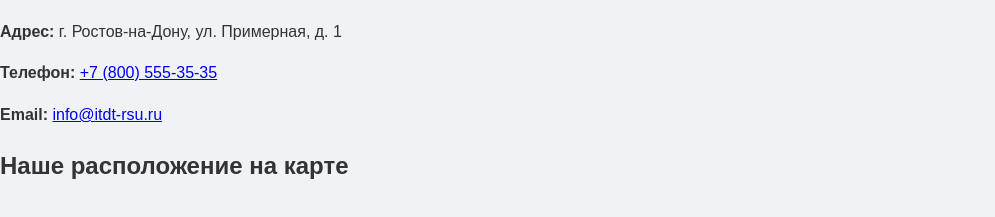
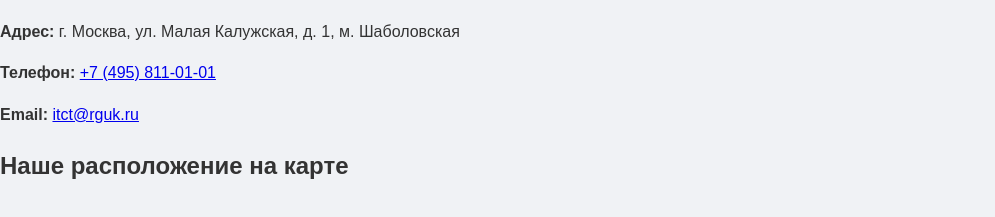
Before and after one commit to UShang999/team-website-project, a plain HTML site: page pages/contacts.html in a window 1280 px wide. Shown: the part 101-318 px from the top of the page, without its empty margins (0-995 px from the left). Drawn offline with Linux system fonts and the light colour scheme.

Commit message:
Update contacts.html

```diff
--- a/pages/contacts.html
+++ b/pages/contacts.html
@@ -22,9 +22,9 @@
 
   <h1>Контакты</h1>
 
-  <p><strong>Адрес:</strong> г. Ростов-на-Дону, ул. Примерная, д. 1</p>
-  <p><strong>Телефон:</strong> <a href="tel:+78005553535">+7 (800) 555-35-35</a></p>
-  <p><strong>Email:</strong> <a href="mailto:info@itdt-rsu.ru">info@itdt-rsu.ru</a></p>
+  <p><strong>Адрес:</strong> г. Москва, ул. Малая Калужская, д. 1, м. Шаболовская</p>
+  <p><strong>Телефон:</strong> <a href="tel:+74958110101 доб. 1069">+7 (495) 811-01-01</a></p>
+  <p><strong>Email:</strong> <a href="mailto:itct@rguk.ru">itct@rguk.ru</a></p>
 
   <h2>Наше расположение на карте</h2>
 
```
